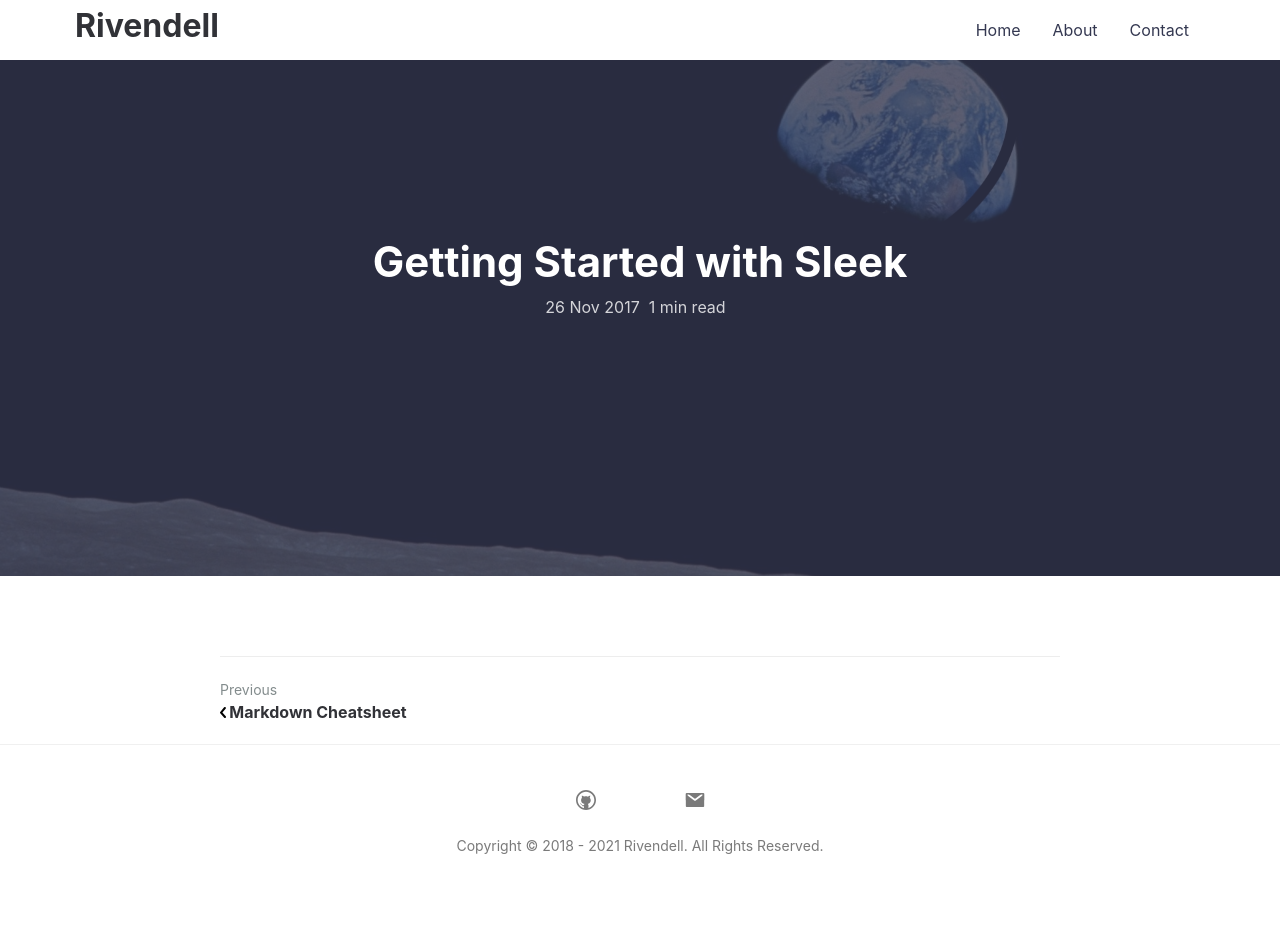
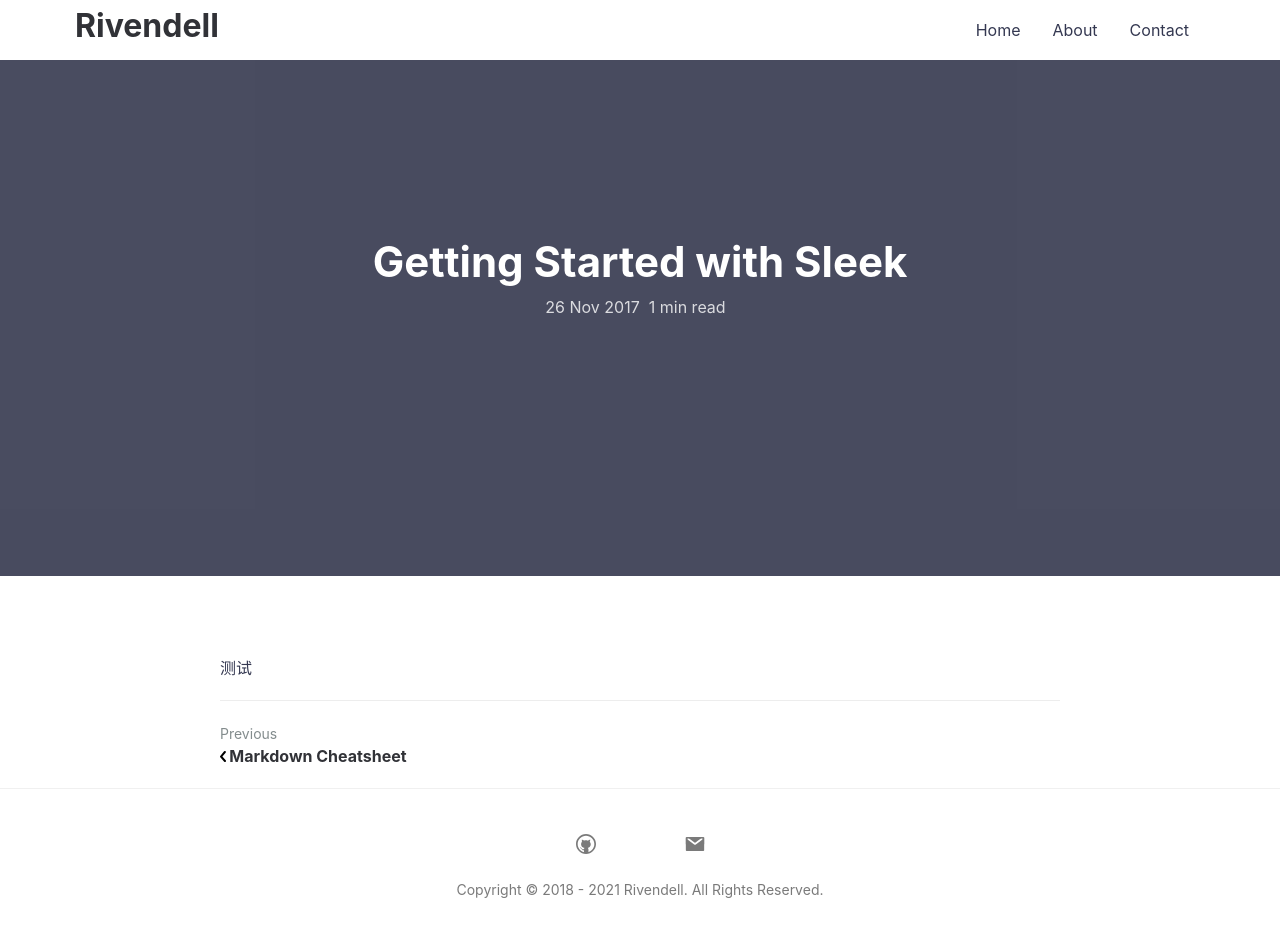
Before and after one commit to icarus507/icarus507.github.io, a Jekyll site: the page built from _posts/2017-11-26-getting-started.md, in a window 1280 px wide. Built offline with Jekyll 4.4.1, drawn with Linux system fonts in a browser that asks for light colours; before the commit the page ends 901 px from its top, so only the background shows below that.

Commit message:
Update 2017-11-26-getting-started.md

```diff
--- a/_posts/2017-11-26-getting-started.md
+++ b/_posts/2017-11-26-getting-started.md
@@ -1,5 +1,8 @@
 ---
 layout: post
 title: Getting Started with Sleek
-featured-img: Apollo8
+featured-img: apollo-8
 ---
+
+
+测试
```
